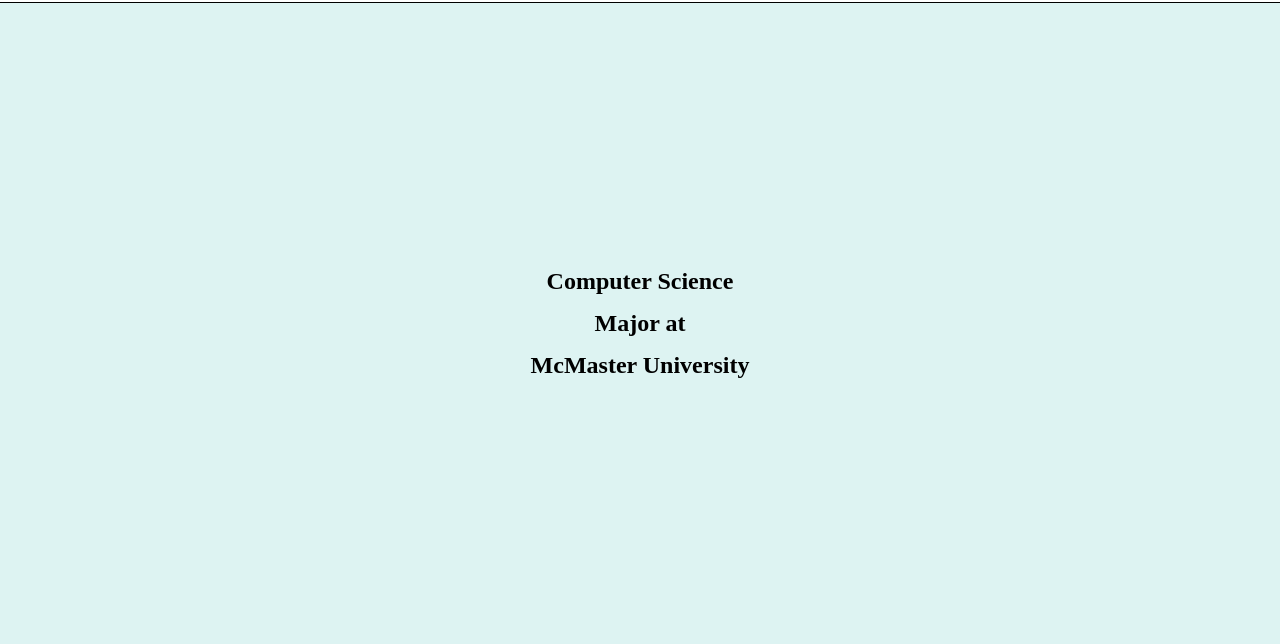
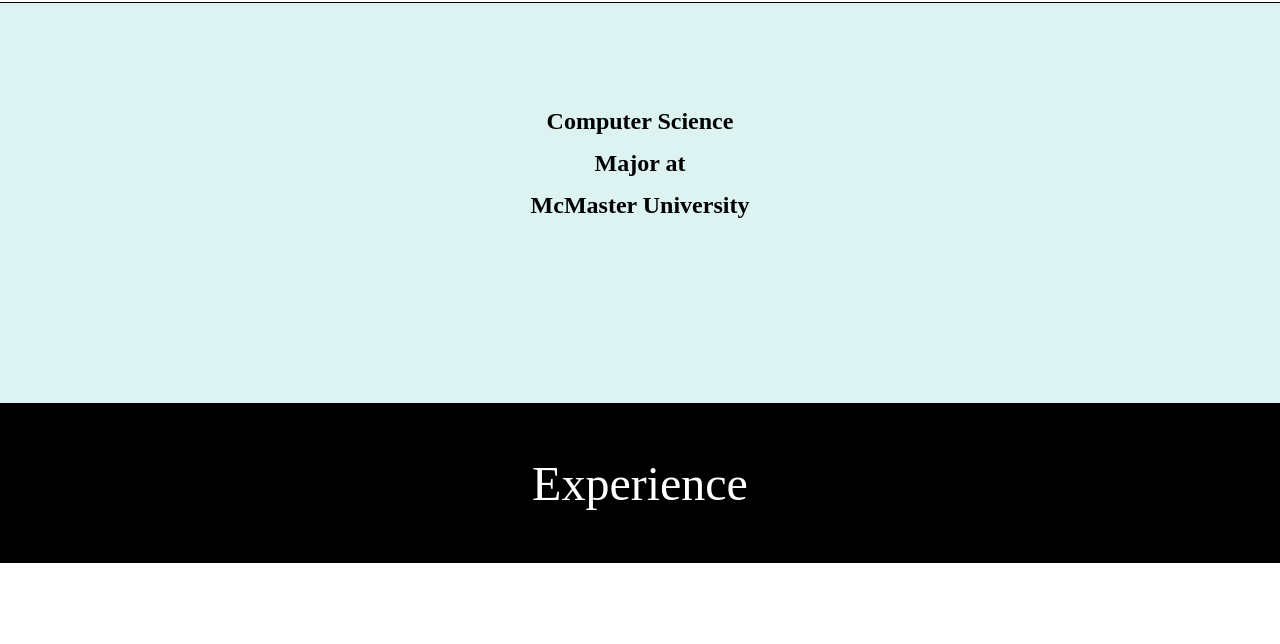
Before and after one commit to ArchitTandonWebsite/ArchitTandonWebsite.github.io, a plain HTML site: page index.html in a window 1280 px wide. Shown: the part 77-721 px from the top of the page. Drawn offline with Linux system fonts and the light colour scheme; a web font is replaced by a local one.

Commit message:
Add files via upload

```diff
--- a/index.html
+++ b/index.html
@@ -67,7 +67,7 @@
         <div class="heading-text-3">McMaster University</div>
     </div>
     <div class="banner" id="experiences">
-        <div class="banner-text">Experience</div>
+        <div >Experience</div>
     </div>
     <div class="experiences">
         <div class="experience">
--- a/styles.css
+++ b/styles.css
@@ -176,7 +176,7 @@
     font-size: 1.5rem;
     color: var(--black-color);
     line-height: 1.75;
-    height: 100vh;
+    height: 60vh;
     display: flex;
     flex-direction: column;
     justify-content: center;
```
